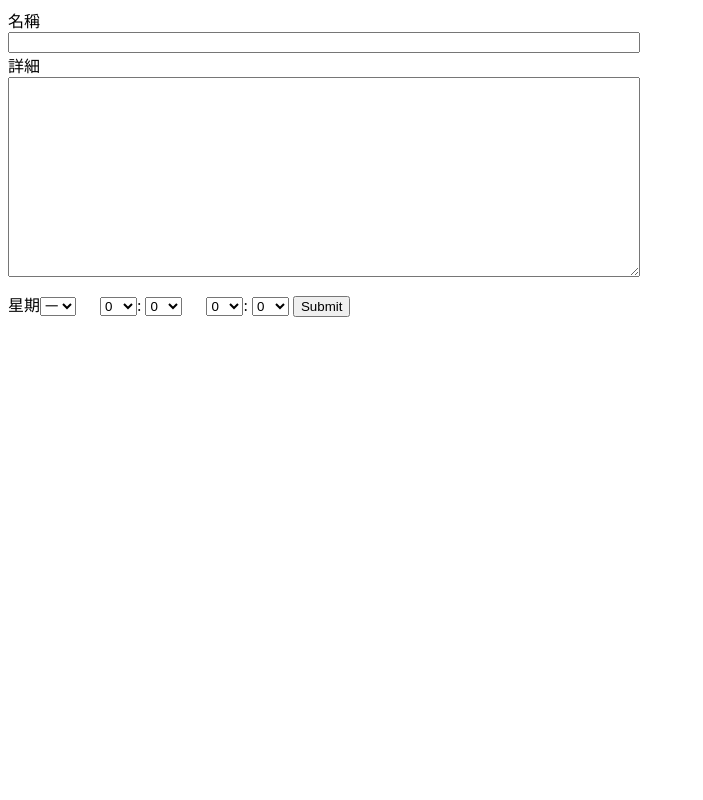
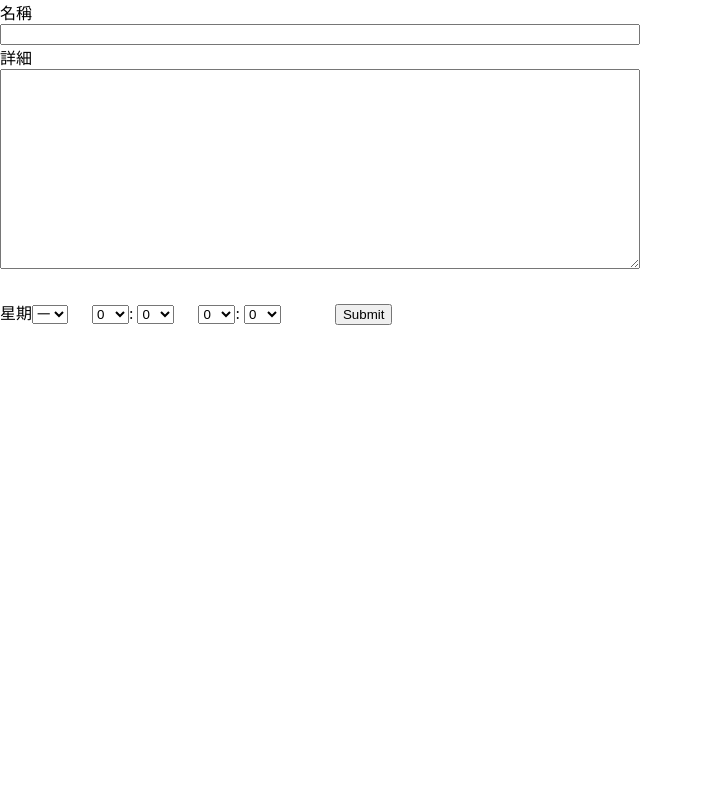
Before and after one commit to s92104/Assk, a PHP site: page /ask/reserveForm.php?docId=1 in a window 1280 px wide. Shown: the whole page, without its empty margins (0-703 px from the left). Run offline with PHP 8.4, Linux system fonts and the light colour scheme; the visitor is signed in with stand-in values (Sample User, id 1); data that the repository does not hold is empty; some libraries are stand-ins or nearby versions.

Commit message:
判斷超出範圍

```diff
--- a/ask/css/reserveForm.css
+++ b/ask/css/reserveForm.css
@@ -1,10 +1,24 @@
-#name
+body
+{
+    margin: 0;
+    display: flex;
+}
+.form
 {
     width: 50%;
 }
+.form form
+{
+    display: flex;
+    flex-direction: column;
+}
+#name
+{
+    width: 100%;
+}
 #detail
 {
-    width: 50%;
+    width: 100%;
     height: 200px;
 }
 .hour
@@ -15,3 +29,16 @@
 {
     margin-top: 20px;
 }
+#submit
+{
+    margin-left: 50px;
+}
+.right
+{
+    width: 50%;
+}
+iframe
+{
+    width: 100%;
+    height: 100%;
+}
--- a/ask/reserveForm.php
+++ b/ask/reserveForm.php
@@ -13,10 +13,12 @@
     <body>
         <div class="form">
             <form action="reserve.php?docId=<?=$docId?>" method="POST" id="form">
-                名稱<br>
-                <input type="text" id="name" name="name"><br>
-                詳細<br>
-                <textarea id="detail" name="detail"></textarea><br>
+                <div class="title">名稱</div>
+                <input type="text" id="name" name="name">
+                <div class="title">詳細</div>
+                <textarea id="detail" name="detail"></textarea>
+            </form>
+            <div class="time">
                 星期<select class="date" name="date"></select>
                 <!-- 開始 -->
                 <select class="hour" name="hourStart"></select>:
@@ -27,7 +29,10 @@
                 <script>writeTimeOption("date","hour","minute");</script>
 
                 <input type="submit" id="submit">
-            </form>
+            </div>
+        </div>
+        <div class="right">
+            <iframe src=<?php echo "askContent.php?docId=".$docId; ?> frameborder="0"></iframe>
         </div>
     </body>
 </html>
```
Also changed, not shown: Dao.js (+56 -2 lines).
